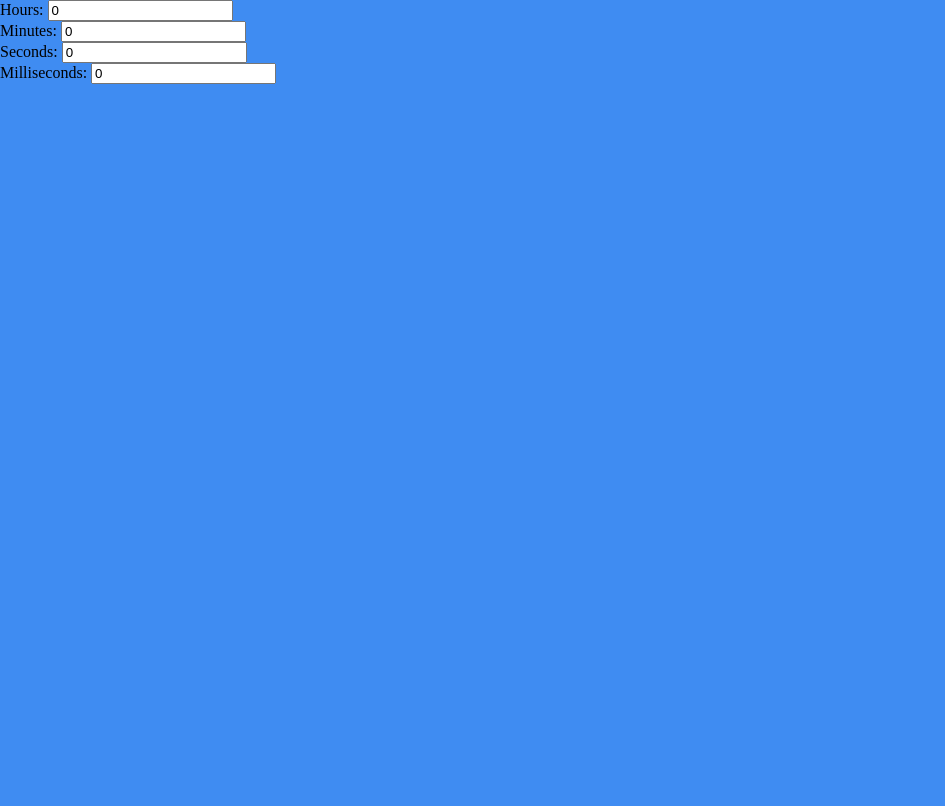
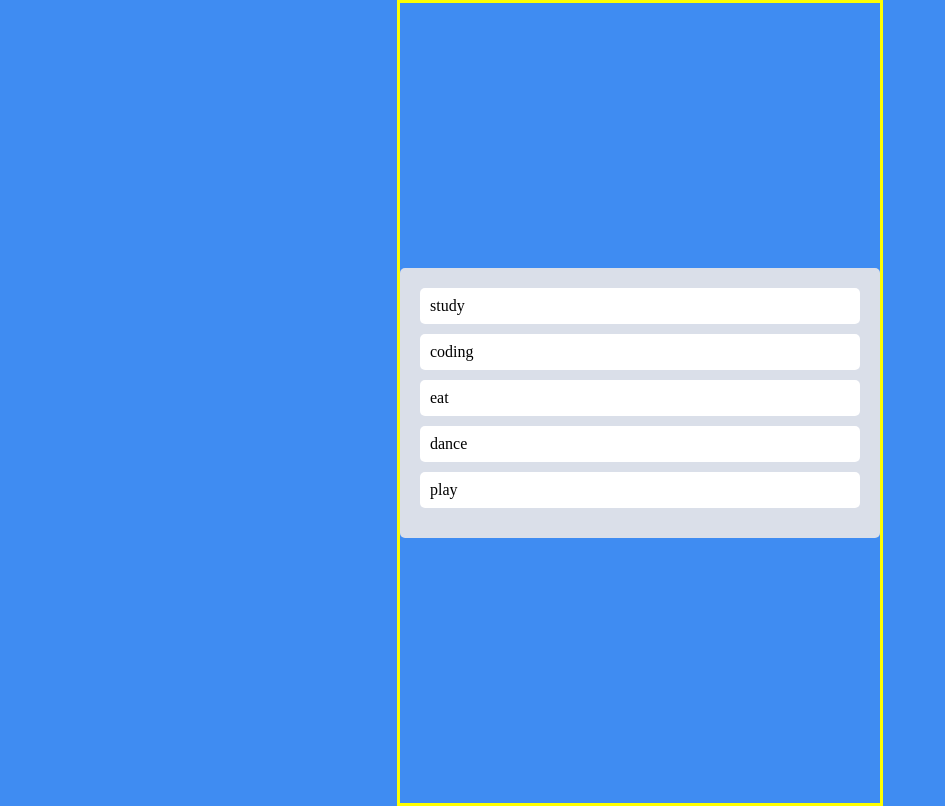
Before and after one commit to GitHubGW/react-trello, a React (Create React App) app: page / in a window 1280 px wide. Shown: the whole page, without its empty margins (0-945 px from the left). Built offline with nearby package versions, Linux system fonts and the light colour scheme.

Commit message:
Create Drag and Drop list using react-beautiful-dnd

```diff
--- a/src/App.tsx
+++ b/src/App.tsx
@@ -1,40 +1,92 @@
-import React from "react";
-import { useRecoilState, useRecoilValue } from "recoil";
-import { filteredMinutesState, millisecondsState, minutesState, secondsState } from "./atom";
+import {
+  DragDropContext,
+  Draggable,
+  DraggableProvided,
+  DraggableStateSnapshot,
+  DragStart,
+  Droppable,
+  DroppableProvided,
+  DroppableStateSnapshot,
+  DropResult,
+  ResponderProvided,
+} from "react-beautiful-dnd";
+import { useRecoilState } from "recoil";
+import styled from "styled-components";
+import { todosState } from "./atom";
 import GlobalStyle from "./styles/GlobalStyle";
 
+const Container = styled.div`
+  border: 3px solid yellow;
+  max-width: 480px;
+  width: 100%;
+  margin: 0 auto;
+  display: flex;
+  justify-content: center;
+  align-items: center;
+  height: 100vh;
+`;
+
+const Boards = styled.div`
+  display: grid;
+  grid-template-columns: repeat(1, 1fr);
+  width: 100%;
+`;
+
+const Board = styled.div`
+  background-color: ${(props) => props.theme.boardColor};
+  padding: 20px;
+  border-radius: 5px;
+  min-height: 200px;
+`;
+
+const Card = styled.div`
+  background-color: ${(props) => props.theme.cardColor};
+  border-radius: 5px;
+  padding: 10px;
+  margin-bottom: 10px;
+`;
+
 const App = () => {
-  const [minutes, setMinutes] = useRecoilState<number>(minutesState);
-  const [hours, setHours] = useRecoilState<number>(filteredMinutesState);
-  const seconds = useRecoilValue<number>(secondsState);
-  const milliseconds = useRecoilValue<number>(millisecondsState);
+  const [todos, setTodos] = useRecoilState(todosState);
 
-  const onMinutesChange = (event: React.FormEvent<HTMLInputElement>): void => {
-    setMinutes(+event.currentTarget.value);
-  };
+  const onDragStart = (initial: DragStart, provided: ResponderProvided) => {};
 
-  const onHoursChange = (event: React.FormEvent<HTMLInputElement>): void => {
-    setHours(+event.currentTarget.value);
+  const onDragEnd = ({ draggableId, destination, source }: DropResult, provided: ResponderProvided) => {
+    console.log("draggableId", draggableId, "destination?.index", destination?.index, "source.index", source.index);
+    if (destination?.index === undefined) return;
+
+    setTodos((todos) => {
+      const copiedTodos = [...todos];
+      copiedTodos.splice(source.index, 1);
+      copiedTodos.splice(destination.index, 0, draggableId);
+      return copiedTodos;
+    });
   };
 
   return (
-    <div>
+    <Container>
       <GlobalStyle />
-      <form>
-        <div>
-          Hours: <input value={hours} onChange={onHoursChange} type="number" placeholder="Hours" />
-        </div>
-        <div>
-          Minutes: <input value={minutes} onChange={onMinutesChange} type="number" placeholder="Minutes" />
-        </div>
-        <div>
-          Seconds: <input value={seconds} readOnly type="number" placeholder="Hours" />
-        </div>
-        <div>
-          Milliseconds: <input value={milliseconds} readOnly type="number" placeholder="Hours" />
-        </div>
-      </form>
-    </div>
+      <DragDropContext onDragStart={onDragStart} onDragEnd={onDragEnd}>
+        <Boards>
+          <Droppable droppableId="one">
+            {(provided: DroppableProvided, snapshot: DroppableStateSnapshot) => (
+              <Board ref={provided.innerRef} {...provided.droppableProps}>
+                {todos.map((todo, index) => (
+                  <Draggable draggableId={todo} index={index} key={todo}>
+                    {(provided: DraggableProvided, snapshot: DraggableStateSnapshot) => (
+                      <Card ref={provided.innerRef} {...provided.draggableProps} {...provided.dragHandleProps}>
+                        {todo}
+                      </Card>
+                    )}
+                  </Draggable>
+                ))}
+                {provided.placeholder}
+              </Board>
+            )}
+          </Droppable>
+        </Boards>
+      </DragDropContext>
+    </Container>
   );
 };
 
--- a/src/atom.ts
+++ b/src/atom.ts
@@ -1,19 +1,3 @@
-import { atom, DefaultValue, RecoilState, selector } from "recoil";
+import { atom } from "recoil";
 
-export const minutesState: RecoilState<number> = atom({ key: "minutesState", default: 0 });
-export const secondsState: RecoilState<number> = atom({ key: "secondsState", default: 0 });
-export const millisecondsState: RecoilState<number> = atom({ key: "millisecondsState", default: 0 });
-
-export const filteredMinutesState: RecoilState<number> = selector({
-  key: "filteredMinutesState",
-  get: ({ get }): number => {
-    const minutes: number = get(minutesState);
-    const hours: number = minutes / 60;
-    return hours;
-  },
-  set: ({ set }, newValue: number | DefaultValue): void => {
-    set(minutesState, Number(newValue) * 60);
-    set(secondsState, Number(newValue) * 3600);
-    set(millisecondsState, Number(newValue) * 3600000);
-  },
-});
+export const todosState = atom({ key: "todosState", default: ["study", "coding", "eat", "dance", "play"] });
```
